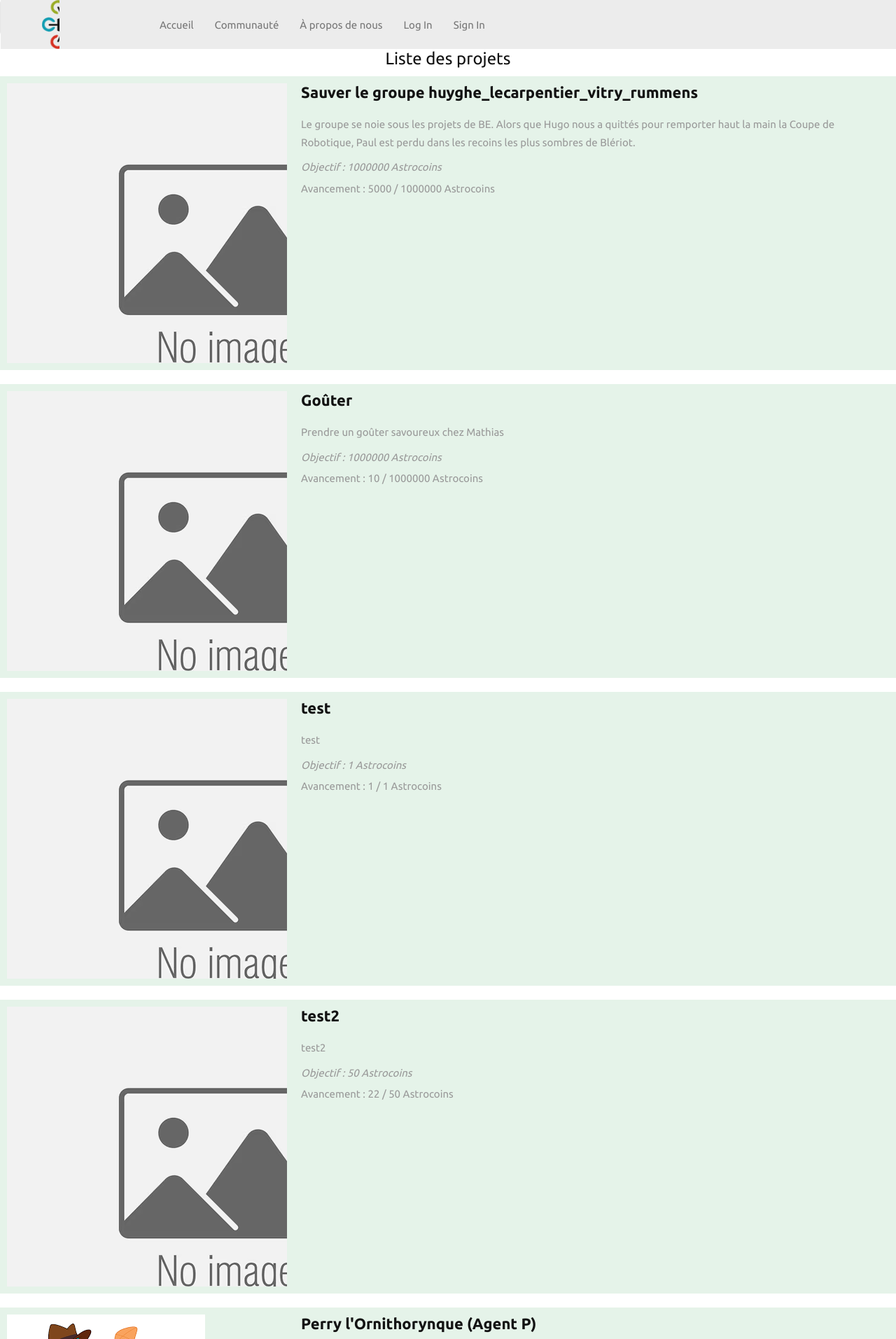
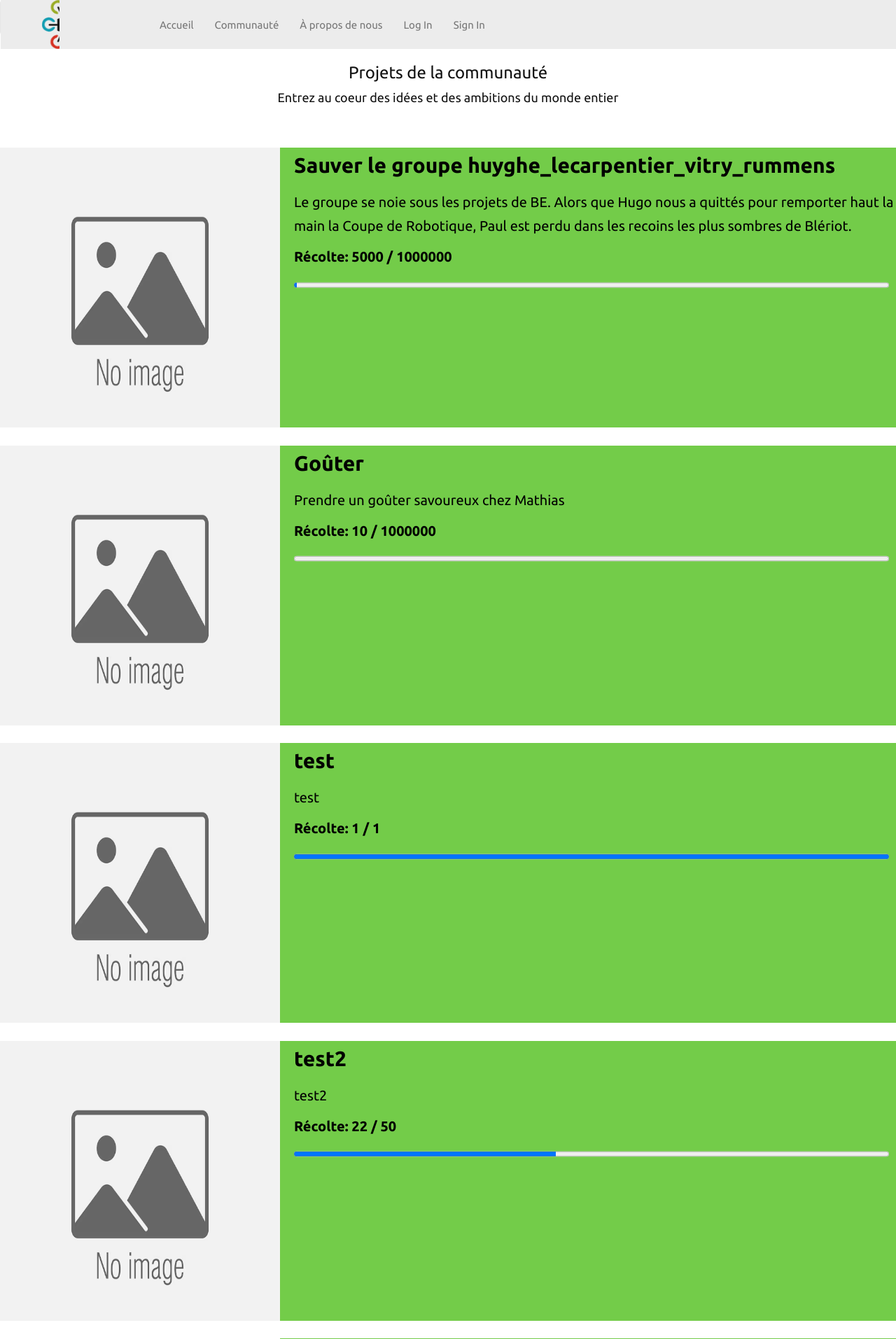
Before and after one commit to HugoLouisVitry/BE_WEB, a Flask app: page /community in a window 1280 px wide. Shown: the top 1914 px of the page at 70% size. Run offline with Flask 3, Linux system fonts and the light colour scheme; data comes from the database, SQL or seed files in the repository; some libraries are stand-ins or nearby versions.

Commit message:
fix community

```diff
--- a/huyghe_lecarpentier_vitry_rummens/App_financement/template/community.html
+++ b/huyghe_lecarpentier_vitry_rummens/App_financement/template/community.html
@@ -3,48 +3,68 @@
   <head>
     {% include("layout/head.html") %}
     <style>
-      h1 {
-        text-align: center;
+
+    .project {
+      color: black;
+      background-color: #73cc49;
+      display: flex;
     }
 
-      .project {
-        display: flex;
-        margin-bottom: 20px;
-        align-items: flex-start;
-        background-color: #E5F3E9; /* Couleur de fond vert */
-        padding: 10px;
+    .comu-link {
+      color: black;
+      text-decoration: none;
     }
 
-      .project-image {
-        flex-shrink: 0;
-        margin-right: 20px;
-        width: 400px;
-        height: 400px;
-        overflow: hidden;
+    .comu-link:hover{
+      color: black;
+      text-decoration: none;
     }
 
-      .project-info {
+    .comu-link:focus {
+      color: black;
+      text-decoration: none;
+    }
+
+    .project-img {
+      max-width: 400px;
+      height: 400px;
+      width: auto;
+      margin-right: 20px;
+
+    }
+
+    .project-details {
       flex-grow: 1;
     }
 
-      .project-title {
+    .name {
+      font-size: 30px;
       font-weight: bold;
       margin-bottom: 10px;
     }
 
-      .project-description {
+    .description {
+      font-size: 20px;
       margin-bottom: 10px;
     }
 
-      .project-goal {
-        font-style: italic;
-        margin-bottom: 5px;
+    .target {
+      font-size: 20px;
+      font-weight: bold;
+      margin-top: 10px;
+      margin-right: 20px;
     }
 
-      .project-progress {
-        margin-bottom: 10px;
+    .progress-container {
+      display: flex;
+      align-items: center;
+      margin-top: 10px;
     }
 
+    .progress-container progress {
+      flex: 1;
+      margin-right: 10px;
+    }
     .pagination {
       display: flex;
       justify-content: center;
@@ -52,102 +72,63 @@
     }
 
     .pagination a {
-        padding: 5px 10px;
+      color: black;
+      text-decoration: none;
+      padding: 10px;
       margin: 0 5px;
-        text-decoration: none;
       border: 1px solid #ccc;
-        border-radius: 4px;
-        color: #333;
     }
 
-      .pagination a:hover {
-        background-color: #f0f0f0;
-      }
-
-      .pagination .current-page {
-        background-color: #ccc;
+    .pagination a.active {
+      background-color: #73cc49;
+      color: white;
     }
   </style>
   </head>
 
-
   <body>
     {% include("layout/nav.html") %}
-  <h1>Liste des projets</h1>
+    <!-- END LOADER -->
 
-  <div id="projects-container">
+    <div>
+      <div class="container text-center">
+        <h1 style="margin-top: 20px;">Projets de la communauté</h1>
+        <h3>Entrez au coeur des idées et des ambitions du monde entier</h3>
+        {% include("layout/info.html") %}
+      </div>
+    </div>
+
+    <br>
+
+    <div>
+      <div>
         {% if liste and liste is not none %}
         {% for project in liste %}
+        <a class="container comu-link" href="/seeProject/{{project.idProject}}">
           <div class="project">
-      <div class="project-image">
-        <img src="/static/images/projectsPictures/{{project.picture}}" alt="{{ project.name }}">
-      </div>
-      <div class="project-info">
-        <h2 class="project-title">{{ project.name }}</h2>
-        <p class="project-description">{{ project.description }}</p>
-        <p class="project-goal">Objectif : {{ project.target }} Astrocoins</p>
-        <div class="project-progress">
-          Avancement : {{ project.current }} / {{ project.target }} Astrocoins
+            <img class="project-img"
+              src="/static/images/projectsPictures/{{project.picture}}"
+              alt="{{project.name}}" />
+            <div class="project-details">
+              <p class="name">{{project.name}}</p>
+              <p class="description">{{project.description}}</p>
+              <p class="target">Récolte: {{project.current}} /
+                {{project.target}}</p>
+              <div class="progress-container">
+                <progress value="{{project.current}}" max="{{project.target}}"></progress>
+                <br>
               </div>
             </div>
           </div>
+        </a>
         {% endfor %}
+        {% endif %}
+      </div>
     </div>
 
-    {% if has_next_page %}
-      <a class="pagination-link" href="?page={{ next_page }}">Suivant</a>
-    {% endif %}
-    {% endif %}
-  </div>
+    <br>
 
-  <script>
- // Obtenez les éléments HTML nécessaires
-const projectsContainer = document.getElementById('projects-container');
-const paginationContainer = document.getElementById('pagination-container');
-
-// Ajoutez un gestionnaire d'événements de clic sur les liens de pagination
-paginationContainer.addEventListener('click', function(event) {
-  event.preventDefault();
-
-  if (event.target.tagName === 'A') {
-    const pageUrl = event.target.getAttribute('href');
-
-    // Effectuez une requête AJAX ou une navigation vers la nouvelle page
-    // en utilisant l'URL de la page de pagination
-
-    // Exemple de requête AJAX avec Fetch API
-    fetch(pageUrl)
-      .then(response => response.text())
-      .then(data => {
-        // Mettez à jour le contenu des projets et de la pagination avec les nouvelles données
-        projectsContainer.innerHTML = extractProjectsFromData(data);
-        paginationContainer.innerHTML = extractPaginationFromData(data);
-      })
-      .catch(error => {
-        console.error('Une erreur s\'est produite lors de la récupération des données :', error);
-      });
-  }
-});
-
-// Fonction utilitaire pour extraire les projets du HTML de la page
-function extractProjectsFromData(data) {
-  const tempElement = document.createElement('div');
-  tempElement.innerHTML = data;
-  const projectsHTML = tempElement.getElementById('projects-container').innerHTML;
-  return projectsHTML;
-}
-
-// Fonction utilitaire pour extraire la pagination du HTML de la page
-function extractPaginationFromData(data) {
-  const tempElement = document.createElement('div');
-  tempElement.innerHTML = data;
-  const paginationHTML = tempElement.getElementById('pagination-container').innerHTML;
-  return paginationHTML;
-}
-  </script>
-
-
-{% include("layout/footer.html")%}
+    {% include("layout/footer.html") %}
 
   </body>
 </html>
```
Lines whose indentation alone changed are shown as unchanged.
